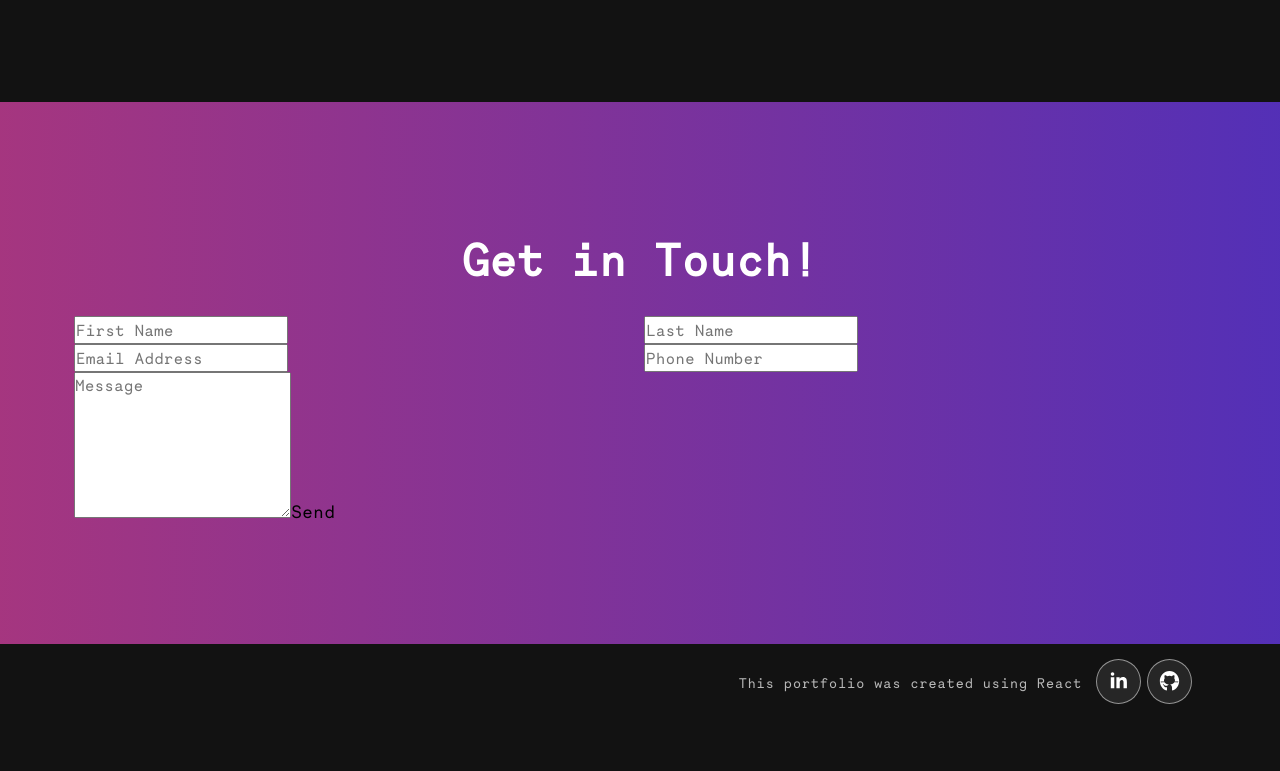
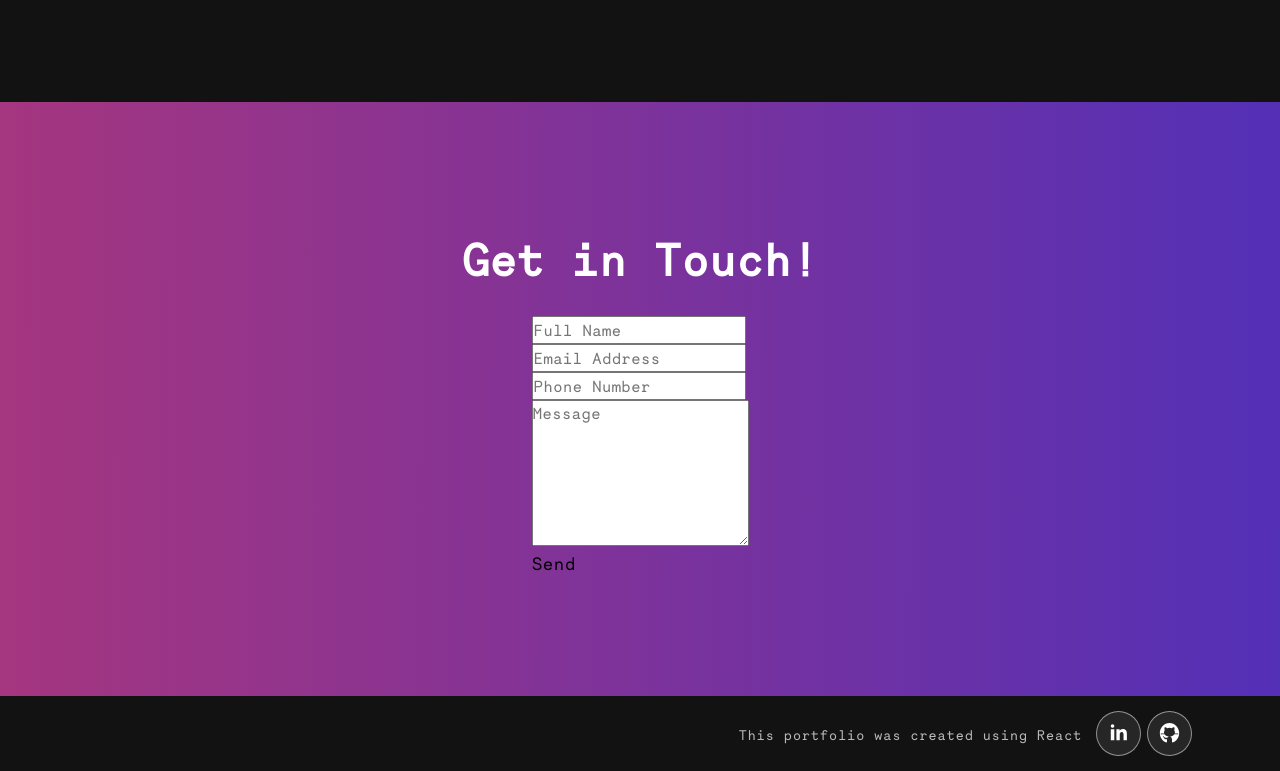
Before and after one commit to ajunx8/portfolio, a React (Create React App) app: page / in a window 1280 px wide. Shown: the part 2798-3569 px from the top of the page. Before the commit the page ends 3517 px from the top, so only its background shows below. Built offline with nearby package versions, Linux system fonts and the light colour scheme.

Commit message:
contact form layout with bootstrap half-done

```diff
--- a/src/components/Contact.js
+++ b/src/components/Contact.js
@@ -3,8 +3,7 @@ import { useState } from "react";
 
 export const Contact = () => {
   const formInitalDetails = {
-    firstName: '',
-    lastName: '',
+    fullName: '',
     email: '',
     phone: '',
     message: ''
@@ -43,24 +42,21 @@ export const Contact = () => {
   return (
     <section className="contact" id="contact">
       <Container>
-        <Row className='align-items-center'>
-          <Col>
-            <h2>Get in Touch!</h2>
+        <h2>Get in Touch!</h2>
+        <Row className="justify-content-md-center">
+          <Col md="auto">
             <form onSubmit={handleSubmit}>
-              <Row>
-                <Col sm={6} className='px-1'>
-                  <input type="text" value={formDetails.firstName} placeholder='First Name' onChange={(e) => onFormUpdate('firstName', e.target.value)} />
+              <Row className="align-items-center flex-column">
+                <Col>
+                  <input type="text" value={formDetails.fullName} placeholder='Full Name' onChange={(e) => onFormUpdate('fullName', e.target.value)} />
                 </Col>
-                <Col sm={6} className='px-1'>
-                  <input type="text" value={formDetails.lastName} placeholder='Last Name' onChange={(e) => onFormUpdate('lastName', e.target.value)} />
-                </Col>
-                <Col sm={6} className='px-1'>
+                <Col>
                   <input type="email" value={formDetails.email} placeholder='Email Address' onChange={(e) => onFormUpdate('email', e.target.value)} />
                 </Col>
-                <Col sm={6} className='px-1'>
+                <Col>
                   <input type="telephone" value={formDetails.phone} placeholder='Phone Number' onChange={(e) => onFormUpdate('phone', e.target.value)} />
                 </Col>
-                <Col className='px-1'>
+                <Col md="auto">
                   <textarea rows="6" value={formDetails.message} placeholder='Message' onChange={(e) => onFormUpdate('message', e.target.value)}></textarea>
                   {
                     status.message &&
@@ -68,6 +64,8 @@ export const Contact = () => {
                       <p className='light contact-msg'>{status.message}</p>
                     </Col>
                   }
+                </Col>
+                <Col>
                   <button type='submit'><span>{buttonText}</span></button>
                 </Col>
               </Row>
```
Also changed, not shown: server.js (+0 -28 lines).
